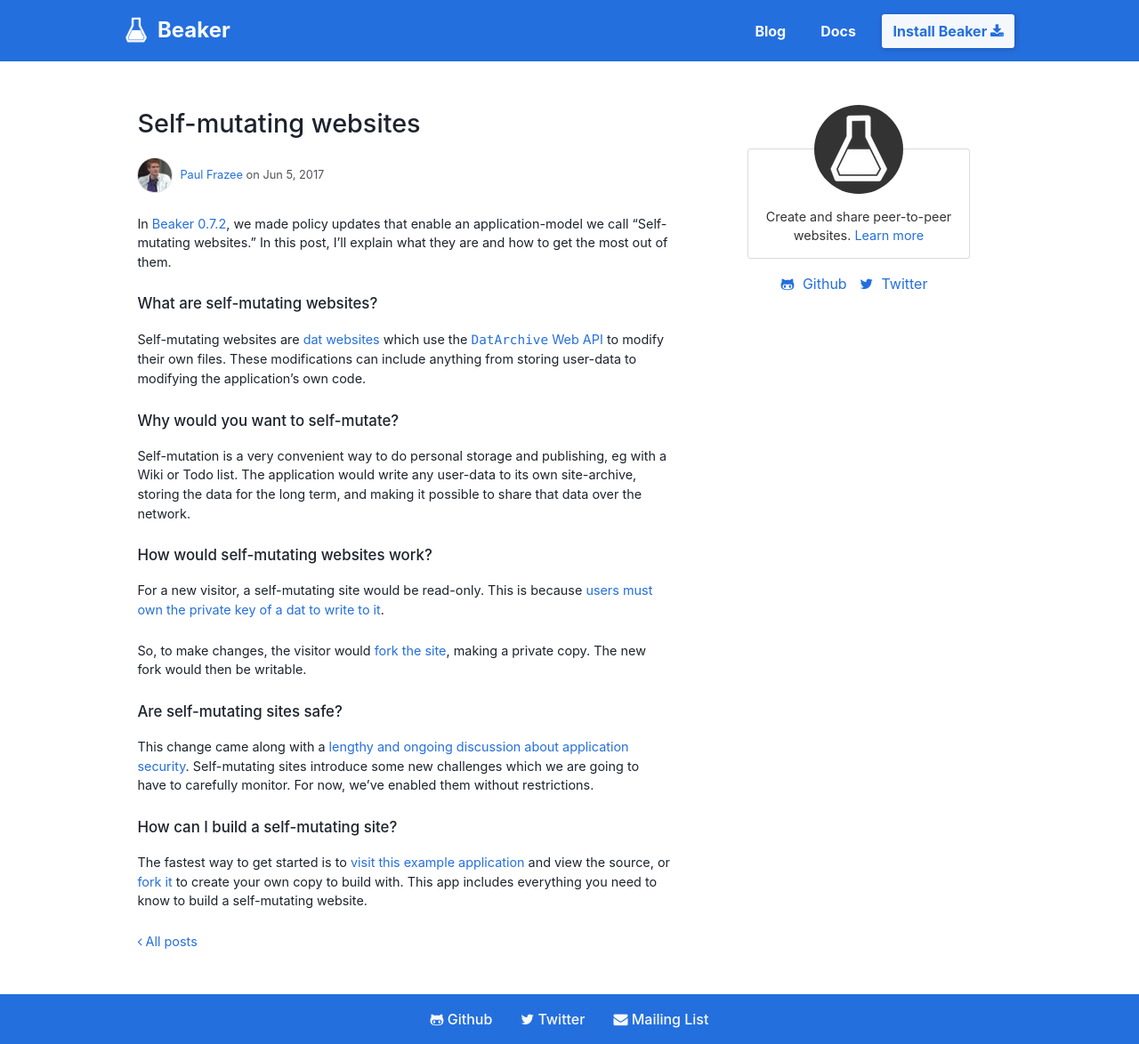
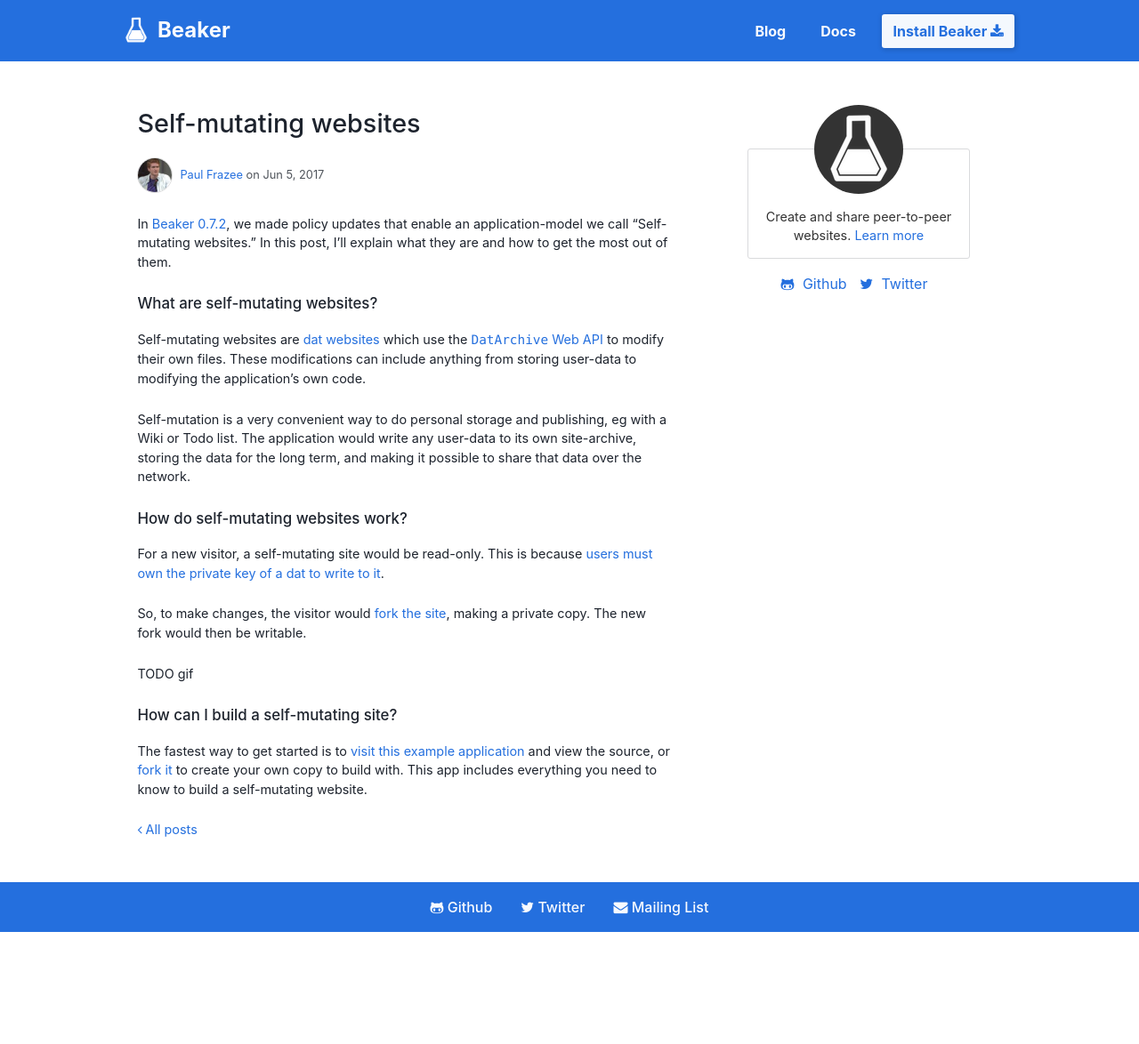
Before and after one commit to beakerbrowser/beakerbrowser.com, a Jekyll site: the page built from _posts/2017-06-05-self-mutating-websites.md, in a window 1280 px wide. Shown: the whole page at 89% size. Built offline with Jekyll 4.4.1, drawn with Linux system fonts in a browser that asks for light colours; after the commit the page ends 1048 px from its top, so only the background shows below that.

Commit message:
Minor updates to self-mutating websites post

```diff
--- a/_posts/2017-06-05-self-mutating-websites.md
+++ b/_posts/2017-06-05-self-mutating-websites.md
@@ -12,19 +12,15 @@
 
 Self-mutating websites are [dat websites](TODO) which use the [`DatArchive` Web API](TODO) to modify their own files. These modifications can include anything from storing user-data to modifying the application's own code.
 
-### Why would you want to self-mutate?
-
 Self-mutation is a very convenient way to do personal storage and publishing, eg with a Wiki or Todo list. The application would write any user-data to its own site-archive, storing the data for the long term, and making it possible to share that data over the network.
 
-### How would self-mutating websites work?
+### How do self-mutating websites work?
 
 For a new visitor, a self-mutating site would be read-only. This is because [users must own the private key of a dat to write to it](TODO).
 
 So, to make changes, the visitor would [fork the site](TODO), making a private copy. The new fork would then be writable.
 
-### Are self-mutating sites safe?
-
-This change came along with a [lengthy and ongoing discussion about application security](TODO). Self-mutating sites introduce some new challenges which we are going to have to carefully monitor. For now, we've enabled them without restrictions.
+TODO gif
 
 ### How can I build a self-mutating site?
 
```
